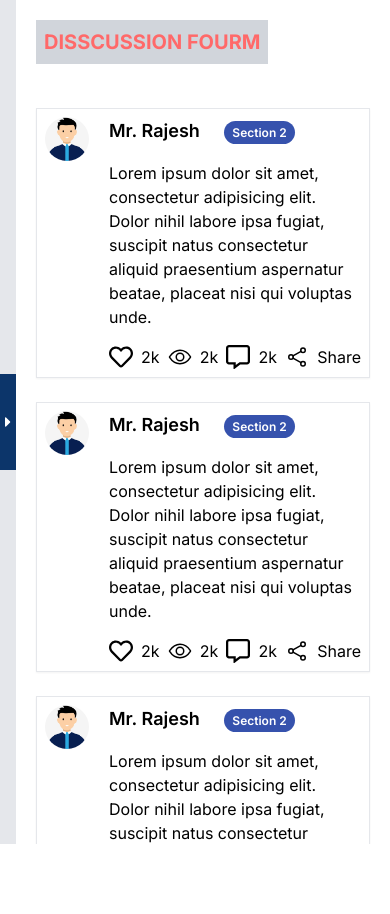
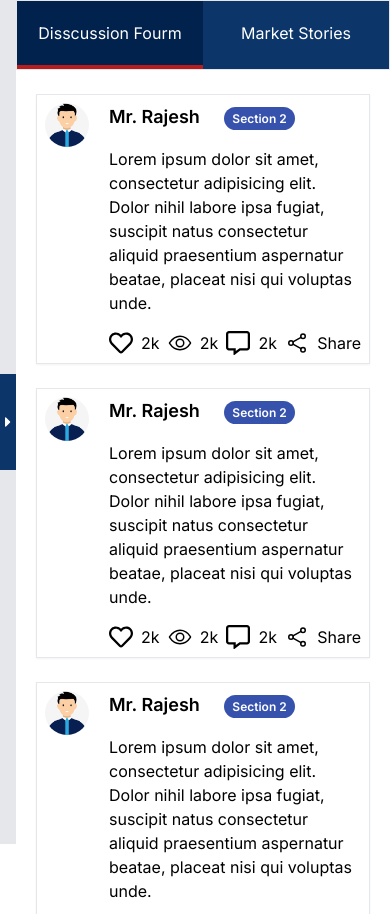
Before and after one commit to SiamIslamSagor/go_india_stocks-dashboard_layout, a Next.js app: page / in a window 390 px wide. Before the commit the page ends 844 px from the top, so only its background shows below. Built offline with nearby package versions, Linux system fonts and the light colour scheme.

Commit message:
[feat](tab) : added tab navigation for max-lg devices.

```diff
--- a/src/components/Feed.jsx
+++ b/src/components/Feed.jsx
@@ -1,3 +1,5 @@
+"use client";
+import { useState } from "react";
 import PostCard from "./PostCard";
 import StoriesCard from "./StoriesCard";
 import Title from "./Title";
@@ -5,10 +7,32 @@ import Title from "./Title";
 let posts = new Array(9).fill(null);
 
 const Feed = () => {
+  const [tab, setTab] = useState(1);
   return (
+    <div>
+      <div className="lg:hidden w-full border text-white">
+        <div className="flex justify-between">
+          <div
+            onClick={() => setTab(1)}
+            className={`flex-1 text-center p-5 bg-navy active:scale-95 cursor-pointer duration-300 z-10  ${
+              tab === 1 ? "bg-navy-dark border-b-4 border-red-700" : "bg-navy"
+            }`}
+          >
+            <h5 className="select-none">Disscussion Fourm</h5>
+          </div>
+          <div
+            onClick={() => setTab(2)}
+            className={`flex-1 text-center p-5 bg-navy active:scale-95 cursor-pointer duration-300 z-10  ${
+              tab === 2 ? "bg-navy-dark border-b-4 border-red-700" : "bg-navy"
+            }`}
+          >
+            <h5 className="select-none">Market Stories</h5>
+          </div>
+        </div>
+      </div>
       <div className="min-h-screen max-h-screen flex max-lg:flex-col justify-between  overflow-y-auto [&::-webkit-scrollbar]:w-0">
-      <div className="lg:!w-[70%]">
-        <div className="p-5 lg:pl-20 lg:pt-20">
+        <div className={`lg:!w-[70%] ${tab === 2 ? "max-lg:hidden" : ""}`}>
+          <div className="p-5 lg:pl-20 lg:pt-20 max-lg:hidden">
             <Title heading={"disscussion fourm"} />
           </div>
           {posts?.map((post, idx) => (
@@ -16,8 +40,8 @@ const Feed = () => {
           ))}
         </div>
 
-      <div className=" lg:!w-[30%]">
-        <div className="p-5 2xl:pl-20 lg:pt-20">
+        <div className={`lg:!w-[30%] ${tab === 1 ? "max-lg:hidden" : ""}`}>
+          <div className="p-5 2xl:pl-20 lg:pt-20 max-lg:hidden">
             <Title heading={"market stories"} />
           </div>
           {posts?.map((post, idx) => (
@@ -25,6 +49,7 @@ const Feed = () => {
           ))}
         </div>
       </div>
+    </div>
   );
 };
 
--- a/src/components/SideBar.jsx
+++ b/src/components/SideBar.jsx
@@ -10,7 +10,7 @@ const SideBar = () => {
   const [activeRoute, setActiveRoute] = useState("Disscussion Fourm");
   const [isSidebarOpen, setIsSidebarOpen] = useState(false);
   return (
-    <div className="flex max-h-screen">
+    <div className="flex max-h-screen z-50">
       <div>
         <div
           className={`min-w-64 max-md:fixed duration-300 max-w-64 w-full bg-navy text-white  min-h-screen ${
--- a/src/components/StoriesCard.jsx
+++ b/src/components/StoriesCard.jsx
@@ -4,7 +4,7 @@ import mountainImg from "../../public/mountain.jpg";
 const StoriesCard = () => {
   return (
     <div className="max-lg:w-full 2xl:px-20 my-2 md:my-5 p-5">
-      <div className="border">
+      <div className="border shadow-sm hover:shadow-xl duration-300">
         <div>
           <Image
             className="object-cover w-full "
```
Lines whose indentation alone changed are shown as unchanged.
